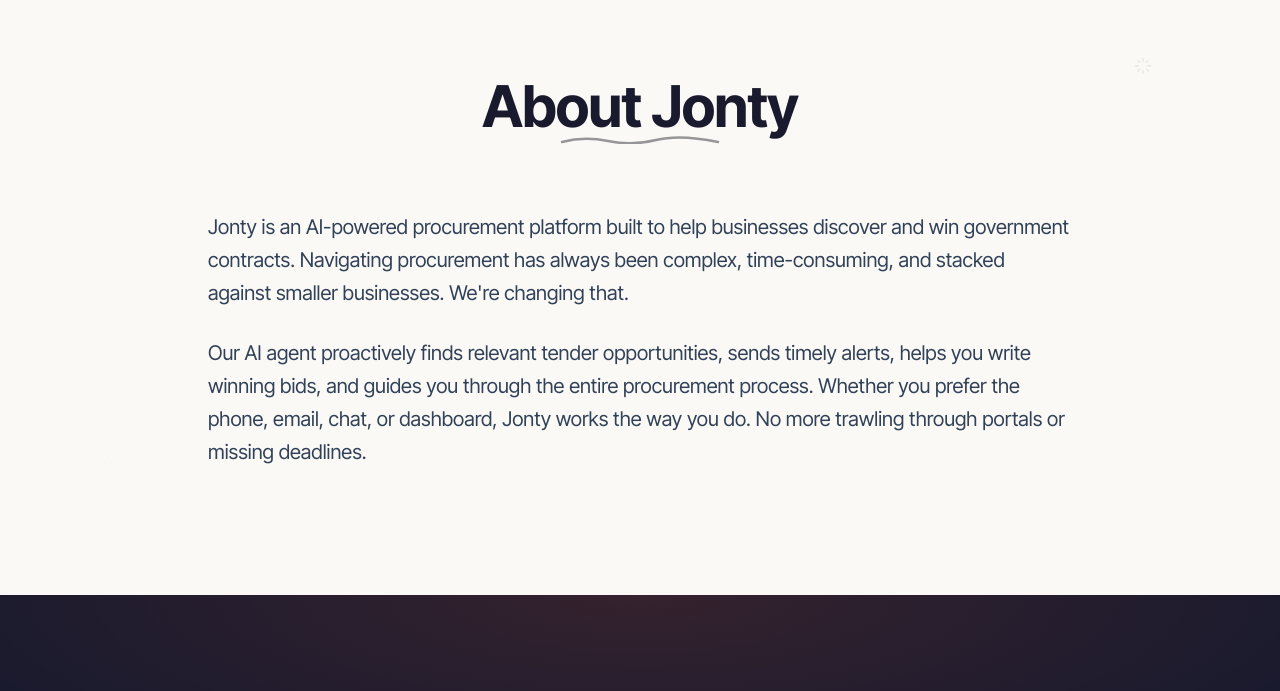
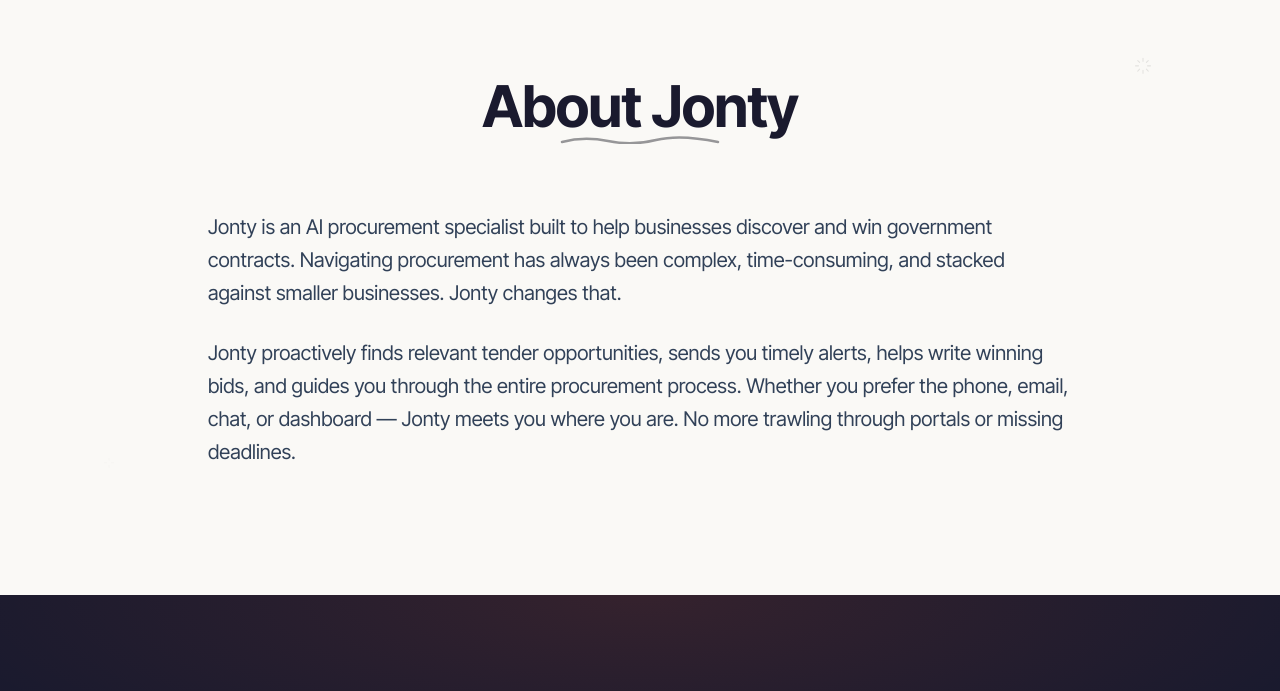
Before and after one commit to jonty-ai/jonty-landing, a Next.js app: page / in a window 1280 px wide. Shown: the part 3755-4446 px from the top of the page. Built offline with nearby package versions, Linux system fonts and the light colour scheme; no server answers.

Commit message:
Reframe Jonty as AI specialist instead of platform (#25)
Update About section and SEO structured data to position Jonty
as an AI procurement specialist (entity) rather than a platform,
keeping the messaging consistent throughout.

```diff
--- a/src/components/sections/About.tsx
+++ b/src/components/sections/About.tsx
@@ -53,15 +53,15 @@
 
           <div className="space-y-6 text-body text-slate-700 leading-relaxed">
             <p>
-              Jonty is an AI-powered procurement platform built to help businesses discover and
+              Jonty is an AI procurement specialist built to help businesses discover and
               win government contracts. Navigating procurement has always been complex,
-              time-consuming, and stacked against smaller businesses. We&apos;re changing that.
+              time-consuming, and stacked against smaller businesses. Jonty changes that.
             </p>
             <p>
-              Our AI agent proactively finds relevant tender opportunities, sends timely alerts,
-              helps you write winning bids, and guides you through the entire procurement process.
-              Whether you prefer the phone, email, chat, or dashboard, Jonty works the way you do.
-              No more trawling through portals or missing deadlines.
+              Jonty proactively finds relevant tender opportunities, sends you timely alerts,
+              helps write winning bids, and guides you through the entire procurement process.
+              Whether you prefer the phone, email, chat, or dashboard — Jonty meets you
+              where you are. No more trawling through portals or missing deadlines.
             </p>
           </div>
 
--- a/src/components/seo/StructuredData.tsx
+++ b/src/components/seo/StructuredData.tsx
@@ -6,7 +6,7 @@
   url: SITE_URL,
   logo: `${SITE_URL}/images/og-image.png`,
   description:
-    'AI-powered procurement platform helping businesses discover and win government contracts.',
+    'AI procurement specialist helping businesses discover and win government contracts.',
   foundingDate: '2024',
   founders: [
     {
```
